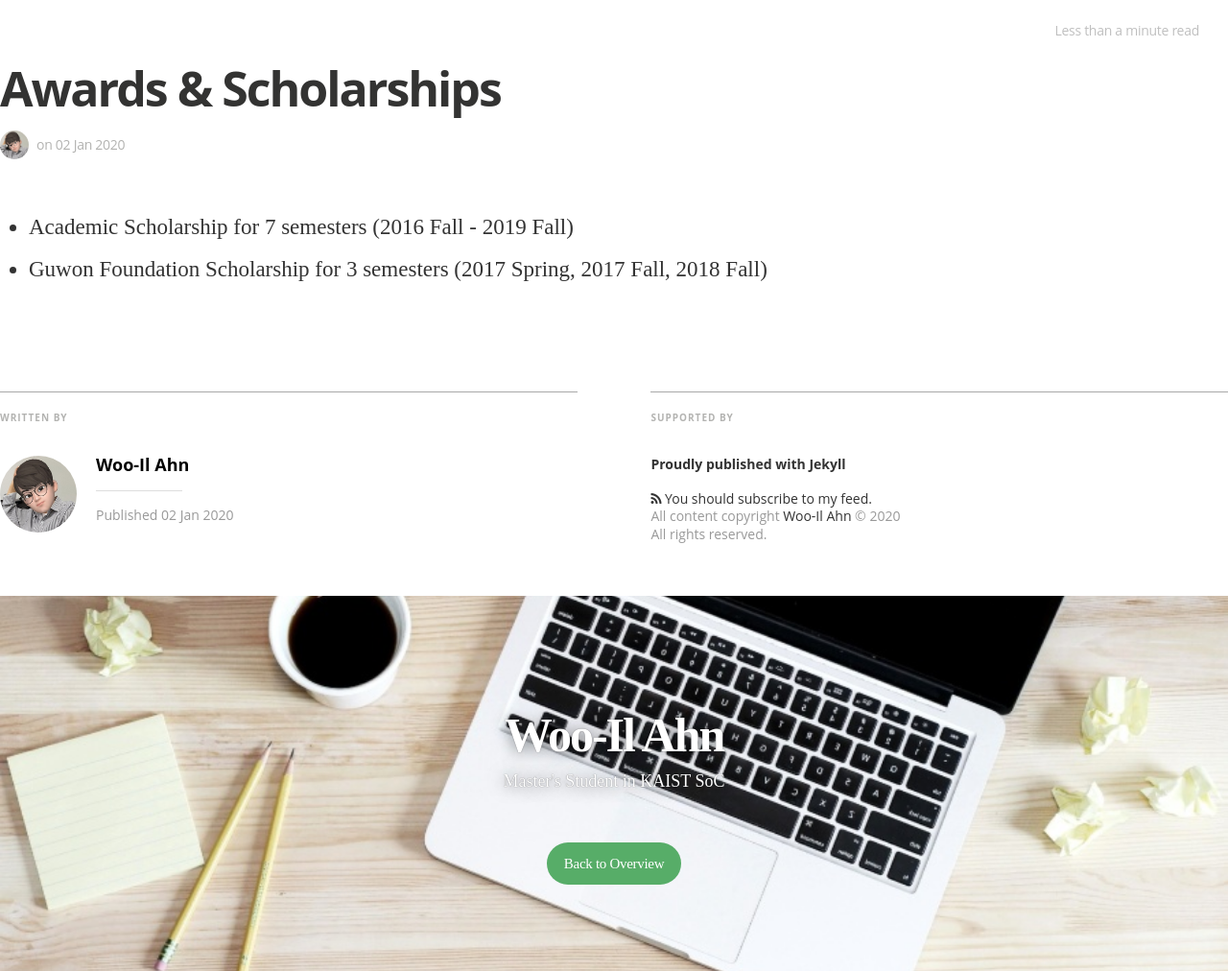
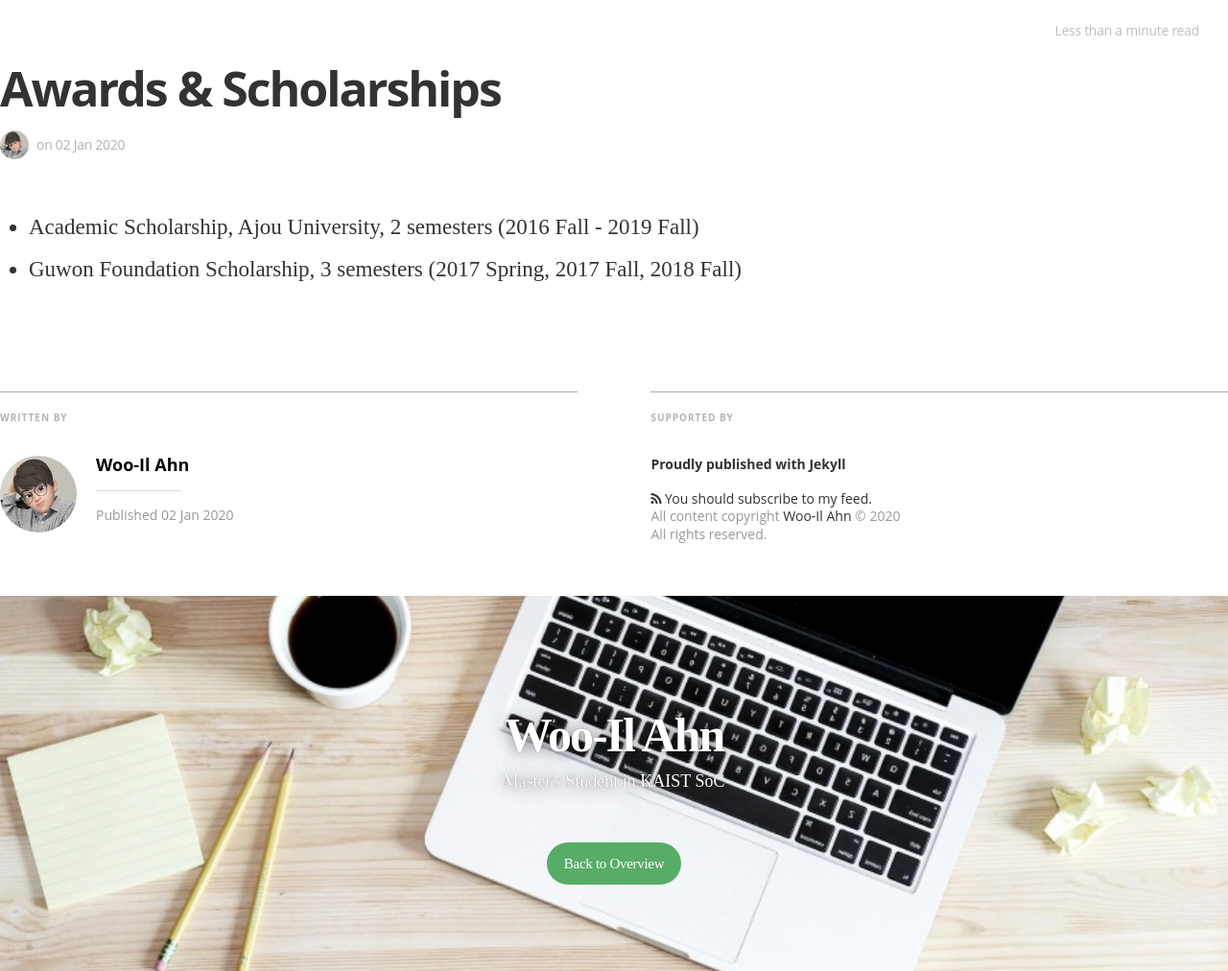
Before and after one commit to wooilahn/wooilahn.github.io, a Jekyll site: the page built from _posts/2020-01-02-Awards.markdown, in a window 1280 px wide. Shown: the whole page at 96% size. Built offline with Jekyll 4.4.1, drawn with Linux system fonts in a browser that asks for light colours; nearby versions of some CDN libraries; some web fonts are replaced.

Commit message:
wooil's github.io Ver.0.998

```diff
--- a/_posts/2020-01-02-Awards.markdown
+++ b/_posts/2020-01-02-Awards.markdown
@@ -5,5 +5,5 @@ date:   2020-01-02 14:00:00
 tags: featured
 ---
 
-- Academic Scholarship for 7 semesters (2016 Fall - 2019 Fall)
-- Guwon Foundation Scholarship for 3 semesters (2017 Spring, 2017 Fall, 2018 Fall)
+- Academic Scholarship, Ajou University, 2 semesters (2016 Fall - 2019 Fall)
+- Guwon Foundation Scholarship, 3 semesters (2017 Spring, 2017 Fall, 2018 Fall)
```
